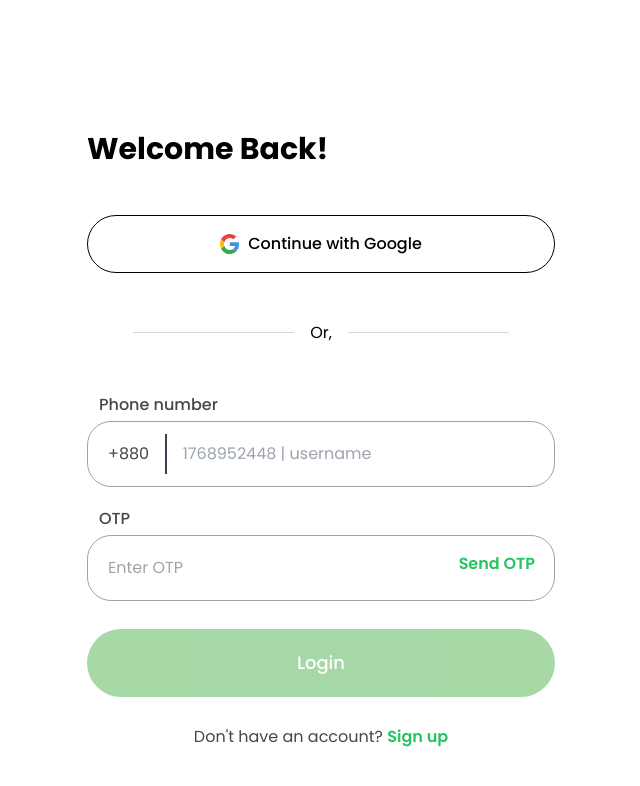
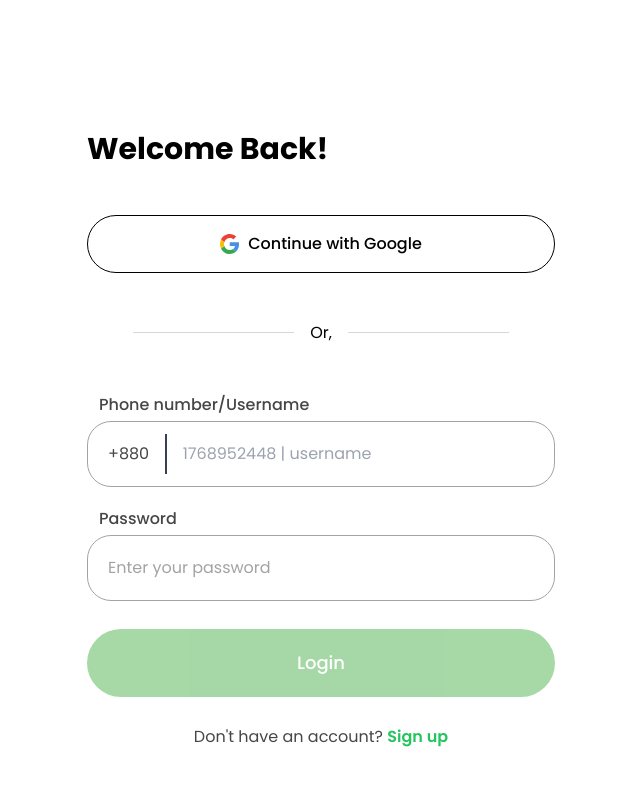
Before and after one commit to turyabiswas233/envirocove_web_frontend, a React (Vite) app: page /login in a window 1280 px wide. Shown: the top 786 px of the page, without its empty margins (319-959 px from the left). Built offline with nearby package versions, Linux system fonts and the light colour scheme; no server answers.

Commit message:
fixed otp to pass

```diff
--- a/src/components/Login.jsx
+++ b/src/components/Login.jsx
@@ -98,7 +98,7 @@ function Login() {
       <div className="my-12 text-title">
         <form className="signup grid gap-5" onSubmit={handleSubmit}>
           <div className="input">
-            <label htmlFor="phone">Phone number</label>
+            <label htmlFor="phone">{"Phone number/Username"}</label>
             <div className="border border-neutral-400 placeholder:text-neutral-400 px-5 py-3 rounded-3xl focus-within:outline outline-offset-0 focus-within:border-transparent focus-within:outline-green-500 outline-none flex items-center overflow-x-hidden">
               <span>+880</span>
               <span className="px-[.75px] h-10 bg-gray-700 mx-4"></span>
@@ -120,12 +120,12 @@ function Login() {
             </div>
           </div>
           <div className="input relative">
-            <label htmlFor="otp">OTP</label>
+            <label htmlFor="otp">Password</label>
             <input
               type="text"
               id="otp"
               required
-              placeholder="Enter OTP"
+              placeholder="Enter your password"
               name="otp"
               minLength={6}
               value={userInfo.otp}
@@ -138,6 +138,7 @@ function Login() {
             />
             {/* ## otp sender ## */}
             <span
+              hidden
               className={`absolute px-3 py-2 bg-white right-2 top-[40%] ${
                 resentOTP > 0
                   ? "text-gray-400 cursor-not-allowed"
```
